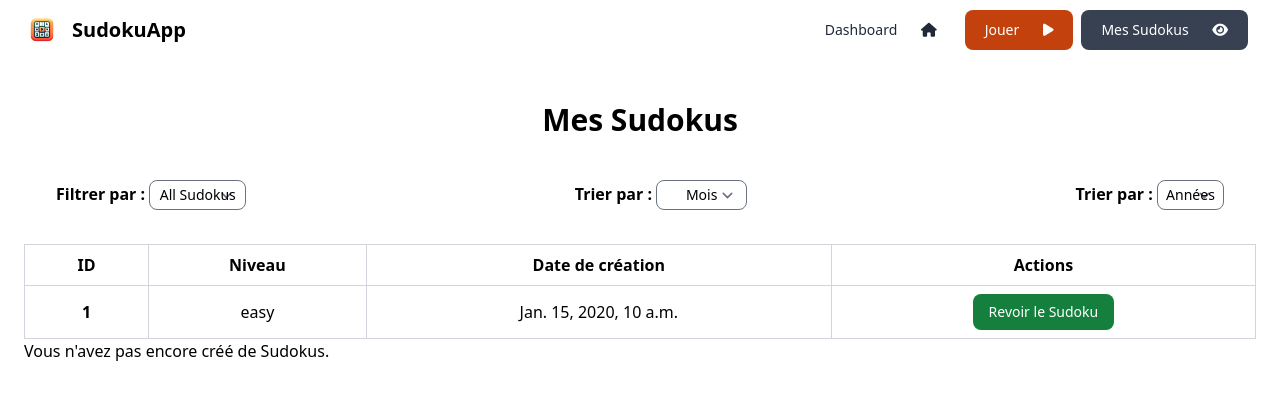
After one commit to matteobnvl/django-sudoku, a Django app: page /sudokus/ in a window 1280 px wide. The commit adds this page. Shown: the top 400 px of the page. Run offline with Django 5.2, Linux system fonts and the light colour scheme; a user stored in the database is signed in; tables that the repository leaves empty hold one stand-in row (values such as "Sample post"); some libraries are stand-ins or nearby versions.

Commit message:
All Sudocus User

```diff
--- a/sudoku/templates/base_site.html
+++ b/sudoku/templates/base_site.html
@@ -14,7 +14,7 @@
     <script src="{% static 'js/tailwind.config.js' %}"></script>
     {% block style %}{% endblock %}
 </head>
-<body class="bg-gray-900">
+<body class="bg-white-900">
     <header>
         <nav class="bg-white border-gray-200 px-4 lg:px-6 py-2.5 dark:bg-gray-800">
             <div class="flex flex-wrap justify-between items-center mx-auto max-w-screen-xl">
@@ -29,6 +29,9 @@
                         </a>
                         <a href="{% url 'generate' %}" class="text-white bg-primary-700 hover:bg-primary-800 focus:ring-4 focus:ring-primary-300 font-medium rounded-lg text-sm px-4 lg:px-5 py-2 lg:py-2.5 mr-2 dark:bg-primary-600 dark:hover:bg-primary-700 focus:outline-none dark:focus:ring-primary-800">
                             Jouer <i class="fa-solid fa-play ml-5"></i>
+                        </a>
+                        <a href="{% url 'sudokus_user' %}" class="text-white bg-gray-700 hover:bg-gray800 focus:ring-4 focus:ring-primary-300 font-medium rounded-lg text-sm px-4 lg:px-5 py-2 lg:py-2.5 mr-2 dark:bg-primary-600 dark:hover:bg-primary-700 focus:outline-none dark:focus:ring-primary-800">
+                            Mes Sudokus <i class="fa-solid fa-eye ml-5"></i>
                         </a>
                     {% else %}
                         <a href="{% url 'login' %}" class="text-gray-800 dark:text-white hover:bg-gray-50 focus:ring-4 focus:ring-gray-300 font-medium rounded-lg text-sm px-4 lg:px-5 py-2 lg:py-2.5 mr-2 dark:hover:bg-gray-700 focus:outline-none dark:focus:ring-gray-800">
--- /dev/null
+++ b/sudoku/templates/sudokus/sudokus_user.html
@@ -0,0 +1,165 @@
+{% extends 'base_site.html' %}
+
+{% block title %}Vos Sudokus{% endblock %}
+
+{% block content %}
+<div class="container bg-white px-4 lg:px-6 py-2.5">
+    <h1 class="text-3xl text-center font-semibold mb-8 mt-8">Mes Sudokus</h1>
+
+    <!-- Début Filtres -->
+    <div class="flex justify-between px-6 lg:px-8 py-2.5">
+        <div>
+            <label for="filter" class="font-semibold">Filtrer par :</label>
+            <select id="filter" class="inline-flex items-center px-2 py-1 text-sm font-medium text-center bg-white-700 rounded-lg ">
+                <option value="all">All Sudokus</option>
+                <option value="resolu">Résolus</option>
+                <option value="non_resolu">Non résolus</option>
+            </select>
+        </div>
+        <div>
+            <label for="sort" class="font-semibold">Trier par :</label>
+            <select id="sort" class="inline-flex items-center px-2 py-1 text-sm font-medium text-center bg-white-700 rounded-lg">
+                <option value="all">Mois</option>
+                <option value="01">Janvier</option>
+                <option value="02">Février</option>
+                <option value="03">Mars</option>
+                <option value="04">Avril</option>
+                <option value="05">Mai</option>
+                <option value="06">Juin</option>
+                <option value="07">Juillet</option>
+                <option value="08">Aout</option>
+                <option value="09">Septembre</option>
+                <option value="10">Octobre</option>
+                <option value="11">Novembre</option>
+                <option value="12">Décembre</option>
+            </select>
+        </div>
+        <div>
+            <label for="year" class="font-semibold">Trier par :</label>
+            <select id="year" class="inline-flex items-center px-2 py-1 text-sm font-medium text-center bg-white-700 rounded-lg">
+                <option value="all">Années</option>
+                <option value="2023">2023</option>
+                <option value="2024">2024</option>
+            </select>
+        </div>
+    </div>
+    <!-- Fin Filtres -->
+    <div id="sudoku-list">
+        {% if user_sudokus %}
+            <table class="border-collapse w-full mt-6">
+                <thead>
+                    <tr>
+                        <th class="border border-gray-300 px-4 py-2">ID</th>
+                        <th class="border border-gray-300 px-4 py-2">Niveau</th>
+                        <th class="border border-gray-300 px-4 py-2">Date de création</th>
+                        <th class="border border-gray-300 px-4 py-2">Actions</th>
+                    </tr>
+                </thead>
+                <tbody>
+                    {% for sudoku in user_sudokus %}
+                        <tr class="border border-gray-300">
+                            <td class="border border-gray-300 px-4 py-2 font-semibold text-center">{{ sudoku.id }}</td>
+                            <td class="border border-gray-300 px-4 py-2 text-center">{{ sudoku.niveau }}</td>
+                            <td class="border border-gray-300 px-4 py-2 text-center" data-created-at="{{ sudoku.created_at }}">{{ sudoku.created_at }}</td>
+                            <td class="border border-gray-300 px-4 py-2 text-center">
+                                <a href="{% url 'play' sudoku.id %}" class="inline-flex items-center px-4 py-2 text-sm font-medium text-center text-white bg-green-700 rounded-lg hover:bg-blue-800 focus:ring-4 focus:outline-none focus:ring-blue-300 dark:bg-blue-600 dark:hover:bg-blue-700 dark:focus:ring-blue-800">
+                                    Revoir le Sudoku
+                                </a>
+                            </td>
+                        </tr>
+                    {% endfor %}
+                </tbody>
+            </table>
+        {% endif %}
+    </div>
+
+    <div id="non-resolu-list">
+        {% if user_sudokus_non_resolu %}
+            <table class="border-collapse w-full mt-6">
+                <thead>
+                    <tr>
+                        <th class="border border-gray-300 px-4 py-2">ID</th>
+                        <th class="border border-gray-300 px-4 py-2">Niveau</th>
+                        <th class="border border-gray-300 px-4 py-2">Date de création</th>
+                        <th class="border border-gray-300 px-4 py-2">Actions</th>
+                    </tr>
+                </thead>
+                <tbody>
+                    {% for sudoku in user_sudokus_non_resolu %}
+                        <tr class="border border-gray-300">
+                            <td class="border border-gray-300 px-4 py-2 font-semibold text-center">{{ sudoku.id }}</td>
+                            <td class="border border-gray-300 px-4 py-2 text-center">{{ sudoku.niveau }}</td>
+                            <td class="border border-gray-300 px-4 py-2 text-center" data-created-at="{{ sudoku.created_at }}">{{ sudoku.created_at }}</td>
+                            <td class="border border-gray-300 px-4 py-2 text-center">
+                                <a href="{% url 'play' sudoku.id %}" class="inline-flex items-center px-4 py-2 text-sm font-medium text-center text-white bg-yellow-700 rounded-lg hover:bg-blue-800 focus:ring-4 focus:outline-none focus:ring-blue-300 dark:bg-blue-600 dark:hover:bg-blue-700 dark:focus:ring-blue-800">
+                                    Continuer à jouer
+                                </a>
+                            </td>
+                        </tr>
+                    {% endfor %}
+                </tbody>
+            </table>
+    </div>
+    {% else %}
+        <p  id="no-sudoku-message">Vous n'avez pas encore créé de Sudokus.</p>
+    {% endif %}
+</div>
+<script>
+    document.addEventListener("DOMContentLoaded", function () {
+
+        const filterSelect = document.getElementById("filter");
+        const sortSelect = document.getElementById("sort");
+        const yearSelect = document.getElementById("year");
+
+        filterSelect.addEventListener("change", updateSudokuList);
+        sortSelect.addEventListener("change", updateSudokuList);
+        yearSelect.addEventListener("change", updateSudokuList);
+
+        function updateSudokuList() {
+            const filterValue = filterSelect.value;
+            const sortValue = sortSelect.value;
+            const yearValue = yearSelect.value;
+
+            const sudokuList = document.getElementById("sudoku-list");
+            const nonResoluList = document.getElementById("non-resolu-list");
+
+            sudokuList.style.display = "none";
+            nonResoluList.style.display = "none";
+
+            if (filterValue === "all") {
+                sudokuList.style.display = "block";
+                nonResoluList.style.display = "block";
+            } else if (filterValue === "resolu") {
+                sudokuList.style.display = "block";
+            } else if (filterValue === "non_resolu") {
+                nonResoluList.style.display = "block";
+            }
+
+            const filterByMonthAndYear = (month, year) => {
+                const items = document.querySelectorAll("#sudoku-list tbody tr, #non-resolu-list tbody tr");
+                items.forEach((item) => {
+                    const itemMonth = new Date(item.dataset.createdAt).getMonth() + 1;
+                    const itemYear = new Date(item.dataset.createdAt).getFullYear();
+                    const monthCondition = month === "all" || itemMonth === parseInt(month);
+                    const yearCondition = year === "all" || itemYear === parseInt(year);
+                    item.style.display = monthCondition && yearCondition ? "block" : "none";
+                });
+
+
+                const buttons = document.querySelectorAll("#sudoku-list tbody tr, #non-resolu-list tbody tr");
+                buttons.forEach((button) => {
+                    const buttonMonth = new Date(button.querySelector("[data-created-at]").dataset.createdAt).getMonth() + 1;
+                    const buttonYear = new Date(button.querySelector("[data-created-at]").dataset.createdAt).getFullYear();
+                    const monthCondition = month === "all" || buttonMonth === parseInt(month);
+                    const yearCondition = year === "all" || buttonYear === parseInt(year);
+                    button.style.display = monthCondition && yearCondition ? "table-row" : "none";
+                });
+            };
+
+            filterByMonthAndYear(sortValue, yearValue);
+        }
+
+    });
+
+</script>
+{% endblock %}
--- a/sudoku/urls.py
+++ b/sudoku/urls.py
@@ -12,5 +12,6 @@ urlpatterns = [
     path('insert/', views.insert, name="insert"),
     path('delete/', views.delete, name="delete"),
     path('finish/', views.verif_sudoku, name="valid_sudoku"),
-    path('check/', views.check_error, name="check")
+    path('check/', views.check_error, name="check"),
+    path('sudokus/', views.sudokus_user, name='sudokus_user')
 ]
--- a/sudoku/views.py
+++ b/sudoku/views.py
@@ -55,6 +55,17 @@ def play(request, pk):
         'tableau': json.loads(sudoku.tableau),
         'sudoku': sudoku,
     })
+
+@login_required
+def sudokus_user(request):
+    user_sudokus = Sudoku.objects.filter(player=request.user, is_finish=True)
+    user_sudokus_non_resolu = Sudoku.objects.filter(player=request.user, is_finish=False)
+    context = {
+        "user_sudokus": user_sudokus,
+        "user_sudokus_non_resolu" : user_sudokus_non_resolu,
+    }
+
+    return render(request, 'sudokus/sudokus_user.html', context)
 
 @csrf_exempt
 @login_required
```
